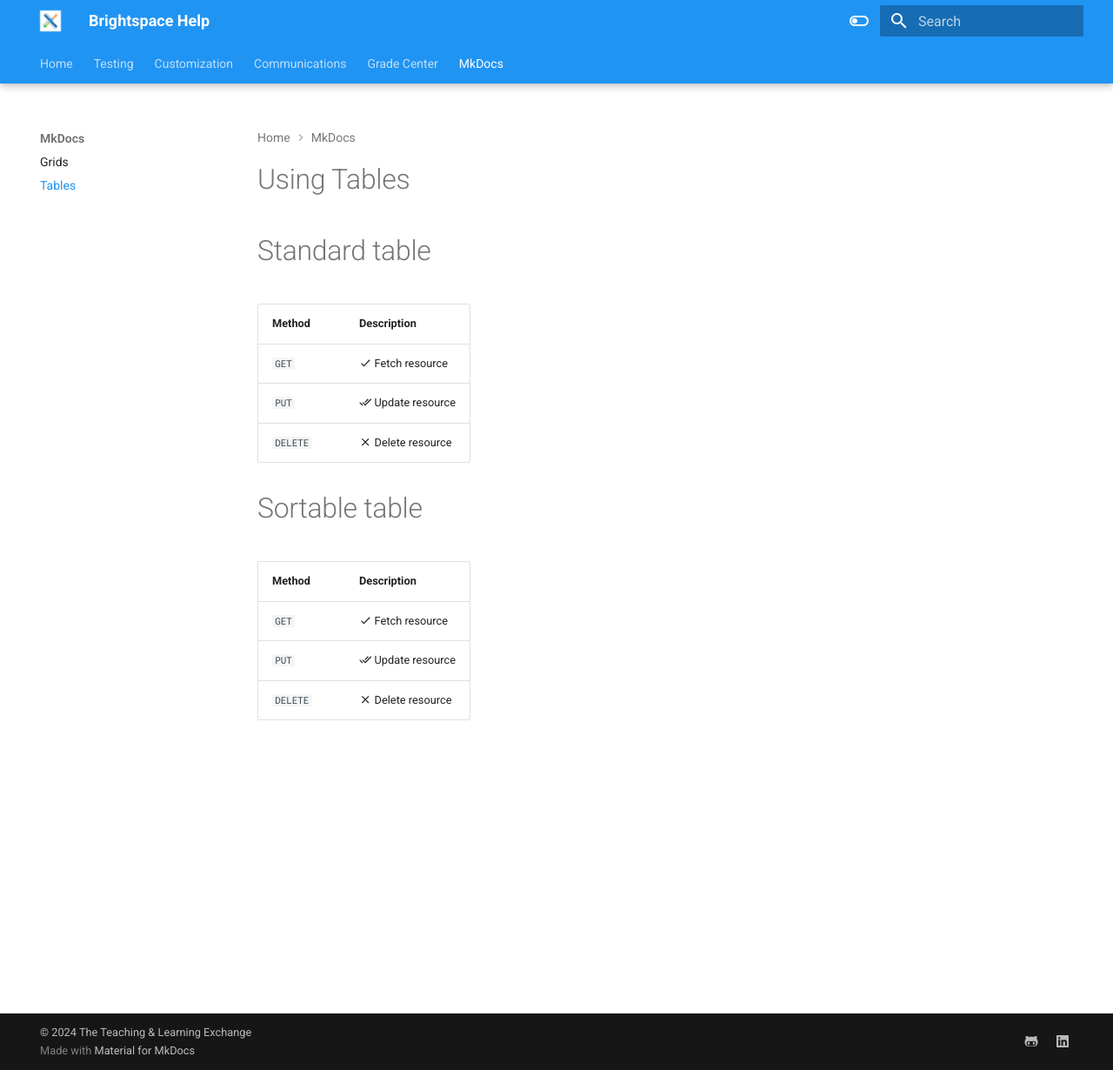
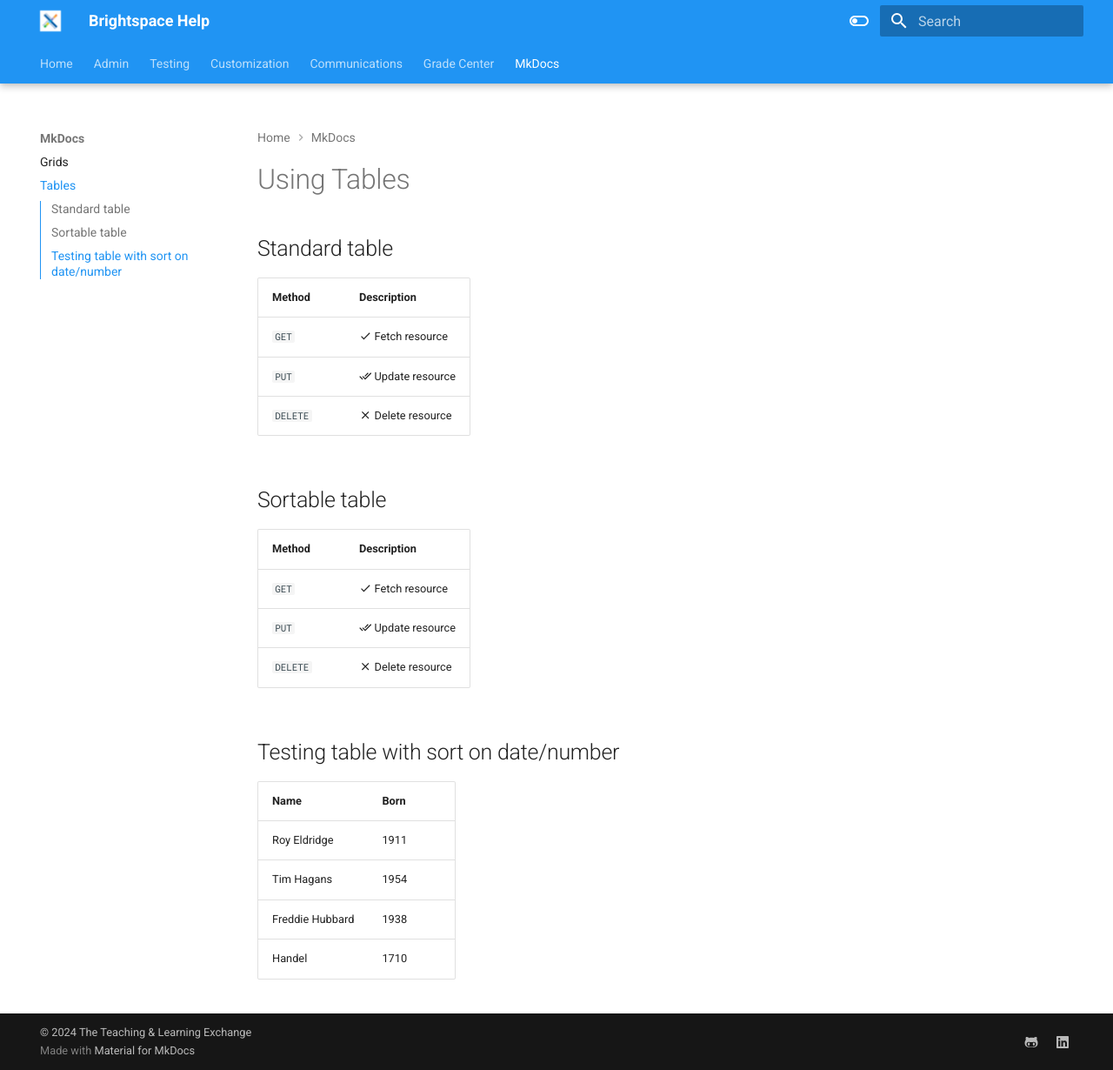
Before and after one commit to gian-GBC/mkdocs-material-tutorial, an MkDocs documentation site: the page built from docs/tables.md, in a window 1280 px wide and 1230 px high. Shown: the whole window at 87% size. Built offline with MkDocs 1.6.1 and Material for MkDocs 9.7.7, drawn with Linux system fonts in a browser that asks for light colours; comment, search, counter and statistics services are not loaded.

```diff
--- a/docs/tables.md
+++ b/docs/tables.md
@@ -1,6 +1,6 @@
 # Using Tables
 
-# Standard table
+## Standard table
 
 | Method      | Description                          |
 | ----------- | ------------------------------------ |
@@ -8,10 +8,19 @@
 | `PUT`       | :material-check-all: Update resource |
 | `DELETE`    | :material-close:     Delete resource |
 
-# Sortable table
+## Sortable table
 
 | Method      | Description                          |
 | ----------- | ------------------------------------ |
 | `GET`       | :material-check:     Fetch resource  |
 | `PUT`       | :material-check-all: Update resource |
 | `DELETE`    | :material-close:     Delete resource |
+
+## Testing table with sort on date/number
+
+| Name	          | Born |
+| --------------- | ---- |
+| Roy Eldridge	  | 1911 |
+| Tim Hagans	  | 1954 |
+| Freddie Hubbard | 1938 |
+| Handel          | 1710 |
--- a/mkdocs.yml
+++ b/mkdocs.yml
@@ -2,23 +2,26 @@ site_name: Brightspace Help
 
 nav:
   - Home: 'index.md'
+  - 'Admin':
+    - 'Course Dates': 'course-dates.md'
+    - 'Course Availability': 'availability.md'
   - 'Testing':
     - 'Features': 'page2.md'
     - 'Course Admin Tools': 'page3.md'
-  - Customization:
+  - 'Customization':
     - 'Introduction': 'customizations.md'
     - "Profile": "profile.md"
     - "Notifications": "notifications.md"
     - "Course Banner": "course-banner.md"
-  - Communications:
+  - 'Communications':
     - 'Email': 'email.md'
     - 'Classlist': 'classlist.md'
     - 'FAQ': 'faq.md'
     - 'Calendar': 'calendar.md'
-  - Grade Center:
-    - Grades:
+  - 'Grade Center':
+    - 'Grades':
       - 'Reset Quiz Attempt': 'reset-quiz-attempt.md'
-    - Modifying:
+    - 'Modifying':
       - 'Update Grades': 'update-grades.md'
       - 'Academic Integrity': 'edtech-academic-integrity.md'
   - 'MkDocs':
@@ -34,7 +37,7 @@ theme:
     - navigation.tabs.sticky
     - navigation.sections
     - navigation.path
-    # - toc.integrate
+    - toc.integrate
     - navigation.top
     - search.suggest
     - search.highlight
```
Also changed, not shown: docs/availability.md (added, +7 -0 lines), docs/course-dates.md (added).
